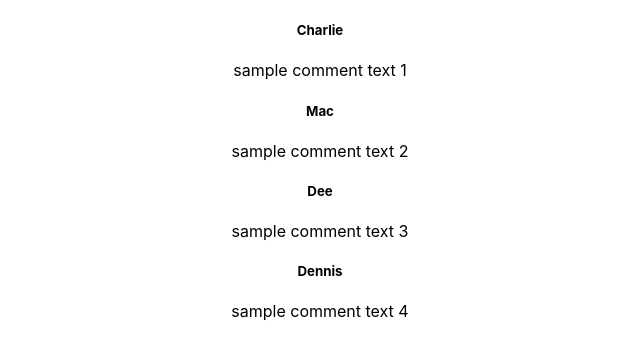
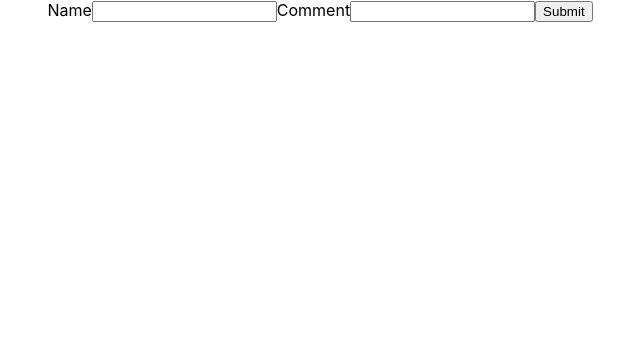
Before and after one commit to ab00zar/React-Frontend-Challenge, a React (Create React App) app: page / in a window 1280 px wide. Shown: the top 358 px of the page, without its empty margins (320-960 px from the left). Built offline with nearby package versions, Linux system fonts and the light colour scheme.

Commit message:
comment submission is handled using form component

```diff
--- a/src/App.js
+++ b/src/App.js
@@ -1,31 +1,24 @@
 import React, { Component } from 'react';
 import './App.css';
 import Comments from './Comments'
+import Form from './Form'
 
 class App extends Component {
+  state = {
+    comments: [],
+  }
+
+  handleSubmit = comment => {
+    this.setState({ comments: [...this.state.comments, comment] })
+  }
+
   render(){
-    const comments = [
-      {
-        name: 'Charlie',
-        comment: 'sample comment text 1',
-      },
-      {
-        name: 'Mac',
-        comment: 'sample comment text 2',
-      },
-      {
-        name: 'Dee',
-        comment: 'sample comment text 3',
-      },
-      {
-        name: 'Dennis',
-        comment: 'sample comment text 4',
-      },
-    ]
+    const { comments } = this.state;
 
     return (
       <div className="App">
         <Comments commentData={comments} />
+        <Form handleSubmit={this.handleSubmit} />
       </div>
     );
   }
--- /dev/null
+++ b/src/Form.js
@@ -0,0 +1,58 @@
+import React, { Component } from 'react'
+
+class Form extends Component {
+
+    constructor(props) {
+        super(props)
+
+        this.initialState = {
+            name: '',
+            comment: '',
+        }
+
+        this.state = this.initialState
+    }
+
+    handleChange = event => {
+        const { name, value } = event.target
+
+        this.setState({
+            [name]: value,
+        })
+    }
+
+    onFormSubmit = (event) => {
+        event.preventDefault();
+
+        this.props.handleSubmit(this.state);
+        this.setState(this.initialState);
+    }
+
+    render() {
+        const { name, comment } = this.state;
+
+        return (
+            <form onSubmit={this.onFormSubmit}>
+                <label>Name</label>
+                <input
+                    type="text"
+                    name="name"
+                    value={name}
+                    onChange={this.handleChange} />
+                <label>Comment</label>
+                <input
+                    type="text"
+                    name="comment"
+                    value={comment}
+                    onChange={this.handleChange} />
+                <button type="submit">
+                    Submit
+                </button>
+            </form>
+        );
+    }
+
+
+}
+
+export default Form;
```
